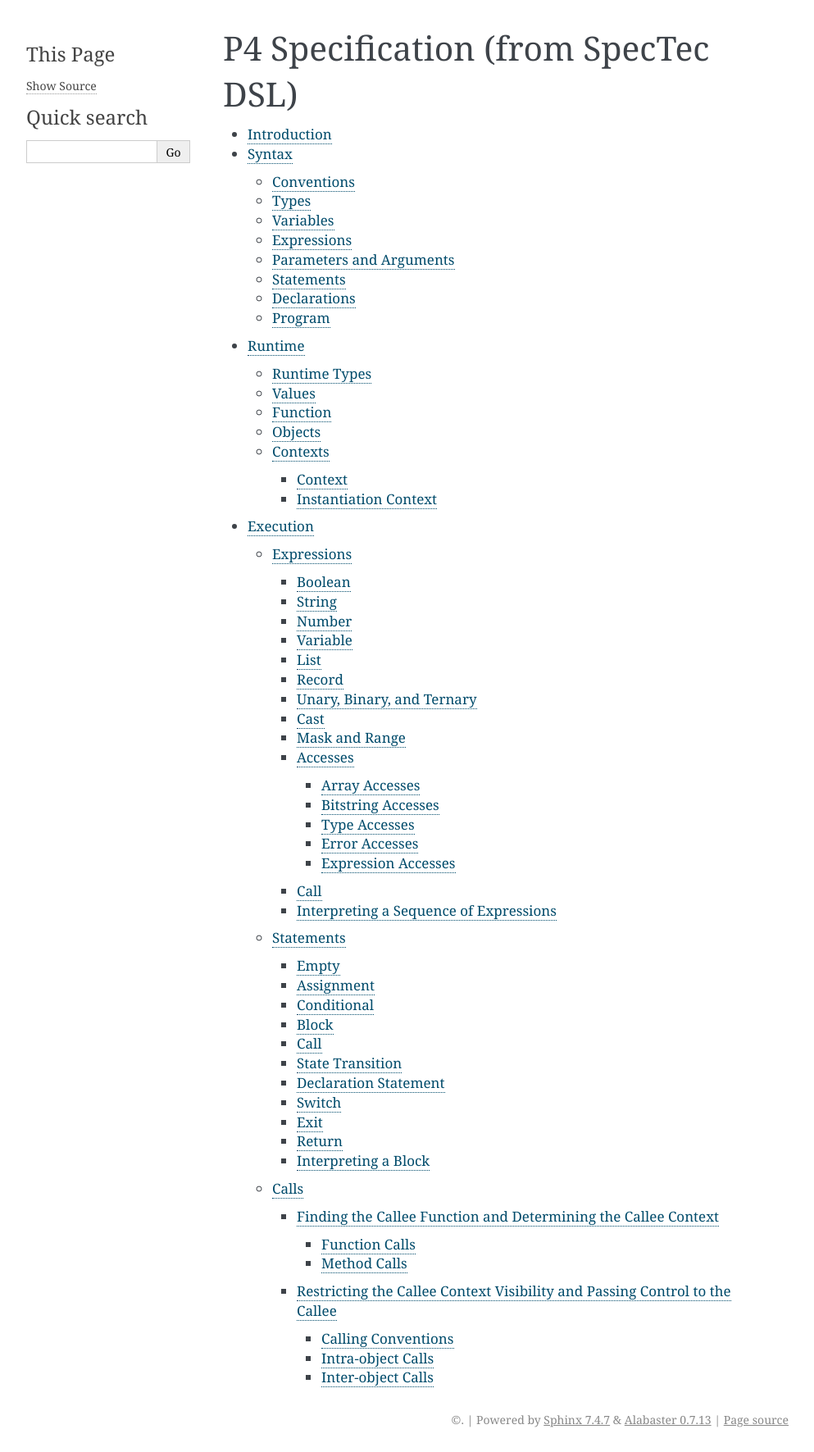
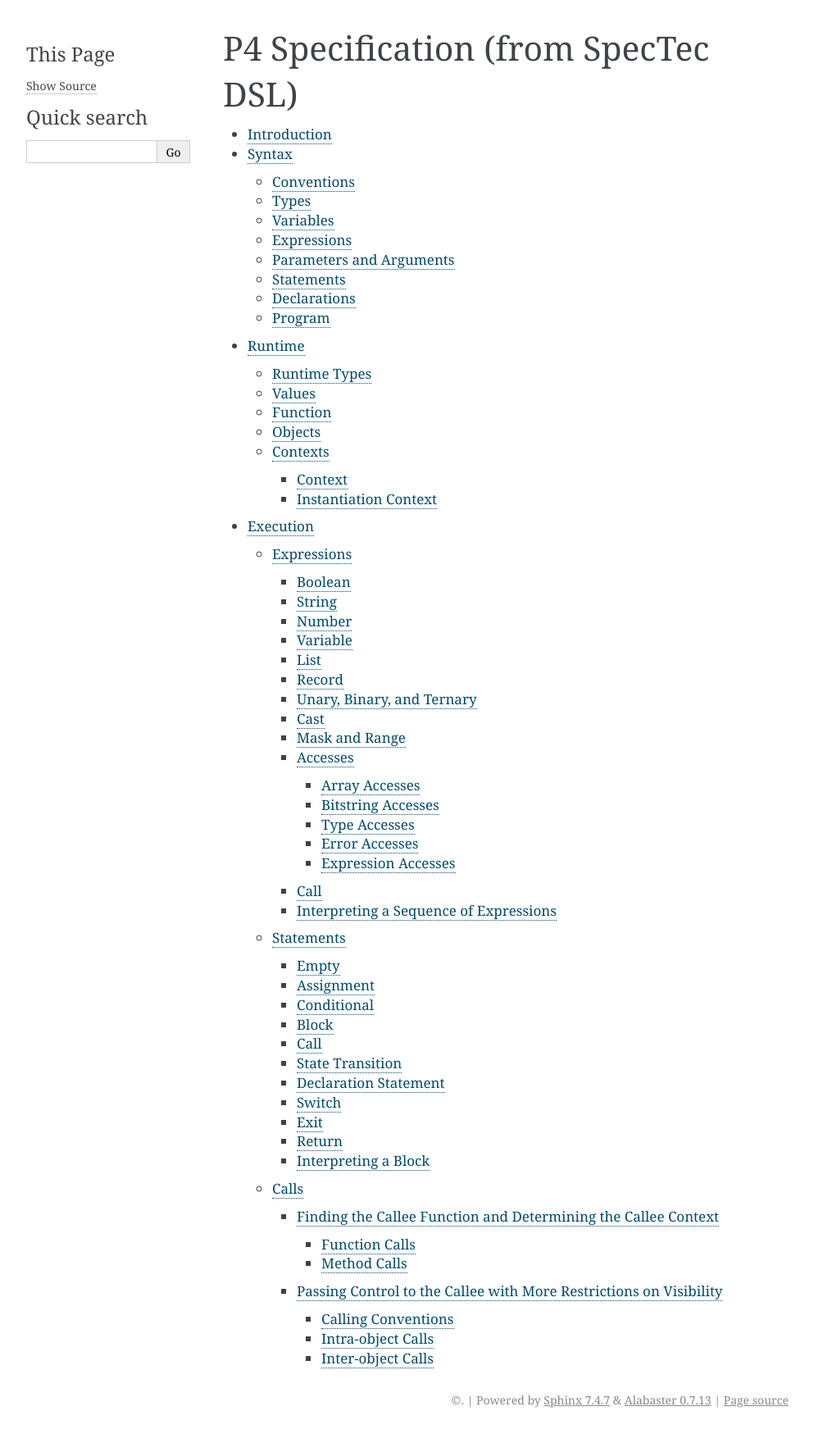
Before and after one commit to kaist-plrg/spectec-core, a Sphinx documentation site: the page built from doc/doc/index.rst, in a window 1280 px wide. Shown: the whole page at 82% size, without its empty margins (148-1141 px from the left). Built offline with Sphinx 7.4.7, drawn with Linux system fonts in a browser that asks for light colours; after the commit the page ends 1747 px from its top, so only the background shows below that.

```diff
--- a/doc/doc/exec/calls.rst
+++ b/doc/doc/exec/calls.rst
@@ -18,7 +18,7 @@
 A function identifier may be prefixed with a dot, in which the function should be found in the toplevel (global) context.
 A function may be found in the object context, in case of an action call.
 Rule Interp_inter_call is used for calls that go beyond the caller's object boundary.
-In such case, the callee's context first inherits the caller's global context. Then, it will be restricted by the global visibility of the callee function.
+In such case, the callee context first inherits the caller's global environment. Then, it will be restricted by the global visibility of the callee function afterwards.
 On the other hand, rule Interp_intra_call is used for calls that stay within the caller's object boundary.
 
 $${rule: Interp_fcall/top}
@@ -29,7 +29,7 @@
 ^^^^^^^^^^^^
 
 All method calls except "apply" on a table are inter-object calls.
-For inter-object calls, the callee's context inherits the caller's global context and takes the callee object's global visibility and object context.
+For inter-object calls, the callee context inherits the caller's global environment and takes the callee object's global visibility and object context.
 
 .. todo:: Specify rules for header/stack built-in calls
 
@@ -38,8 +38,8 @@
 $${rule: Interp_mcall/object-control}
 $${rule: Interp_mcall/object-table}
 
-Restricting the Callee Context Visibility and Passing Control to the Callee
-~~~~~~~~~~~~~~~~~~~~~~~~~~~~~~~~~~~~~~~~~~~~~~~~~~~~~~~~~~~~~~~~~~~~~~~~~~~
+Passing Control to the Callee with More Restrictions on Visibility
+~~~~~~~~~~~~~~~~~~~~~~~~~~~~~~~~~~~~~~~~~~~~~~~~~~~~~~~~~~~~~~~~~~
 
 Now, calls are classified as either inter-object or intra-object calls.
 
@@ -74,14 +74,14 @@
 Intra-object Calls
 ^^^^^^^^^^^^^^^^^^
 
-For intra-object calls, after evaluating the callee's body and copy-out, the caller context inherits the callee's object context to take the mutations of object-local variables into account.
+For intra-object calls, after evaluating the callee's body and copy-out, the caller context inherits the callee's object environment to take the mutations of object-local variables into account.
 
 $${rule: Interp_intra_call/action}
 
 Inter-object Calls
 ^^^^^^^^^^^^^^^^^^
 
-Since all globals are immutable in P4, the caller does not need to inherit the callee's global context after callee evaluation.
+Since all globals are immutable in P4, the caller does not need to inherit the callee's global environment after callee evaluation.
 
 $${rule: Interp_inter_call/extern}
 $${rule: Interp_inter_call/extern_method}
```
Also changed, not shown: 6 other files.
